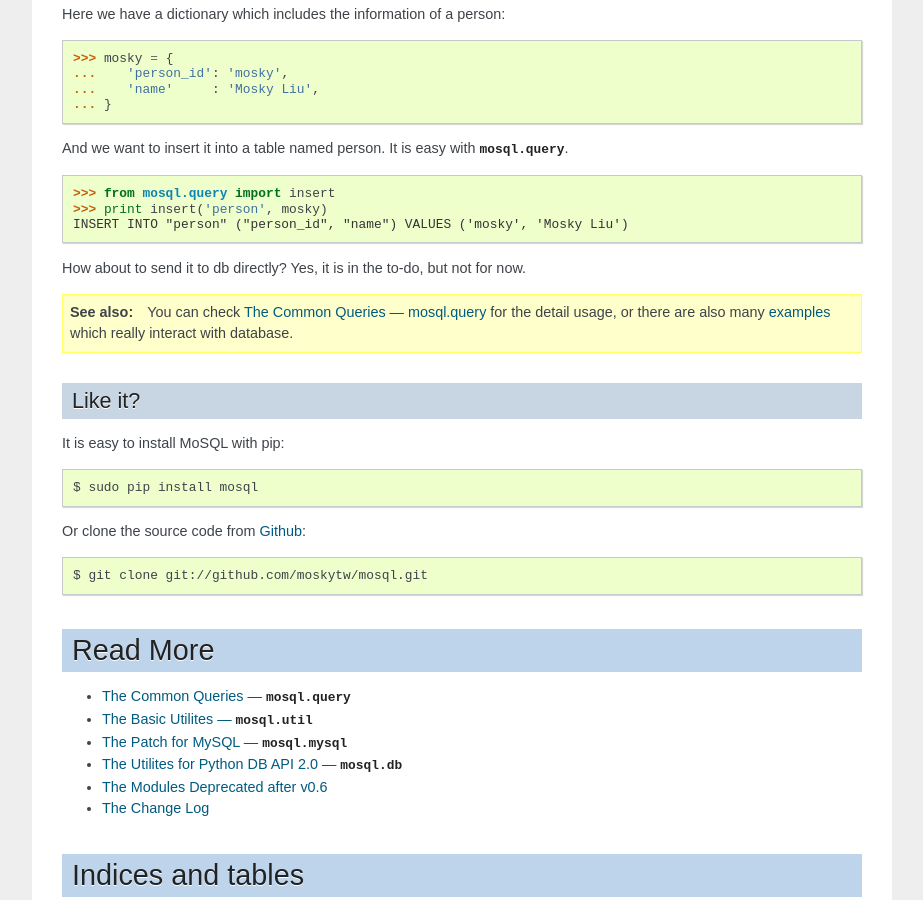
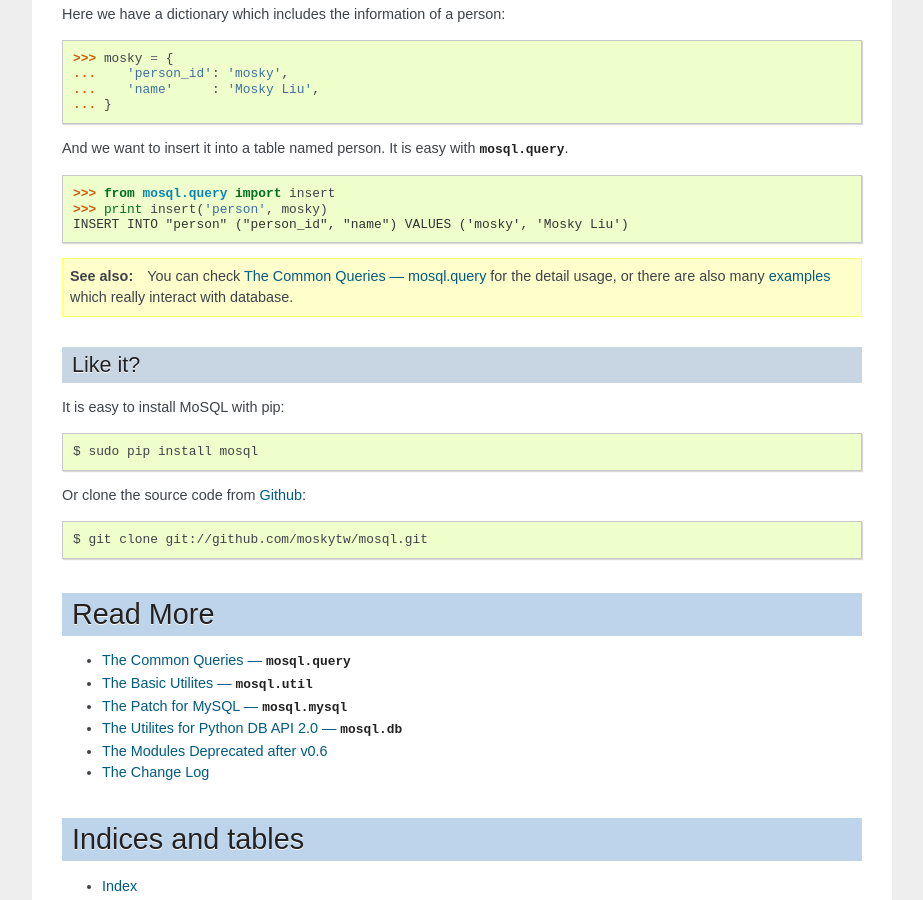
Before and after one commit to moskytw/mosql, a Sphinx documentation site: the page built from docs/index.rst, in a window 1280 px wide and 900 px high, scrolled down 730 px. Shown: the whole window, without its empty margins (198-1121 px from the left). Built offline with Sphinx 7.4.7, drawn with Linux system fonts in a browser that asks for light colours.

Commit message:
it is implemented some how

```diff
--- a/README.rst
+++ b/README.rst
@@ -37,8 +37,6 @@
 >>> print insert('person', mosky)
 INSERT INTO "person" ("person_id", "name") VALUES ('mosky', 'Mosky Liu')
 
-How about to send it to db directly? Yes, it is in the to-do, but not for now.
-
 You can check `The Common Queries — mosql.query
 <http://mosql.mosky.tw/query.html>`_ for the detail usage, or there are also
 many `examples <https://github.com/moskytw/mosql/tree/dev/examples>`_ which
--- a/docs/index.rst
+++ b/docs/index.rst
@@ -84,8 +84,6 @@
 >>> print insert('person', mosky)
 INSERT INTO "person" ("person_id", "name") VALUES ('mosky', 'Mosky Liu')
 
-How about to send it to db directly? Yes, it is in the to-do, but not for now.
-
 .. seealso::
 
     You can check :doc:`/query` for the detail usage, or there are also many
```
